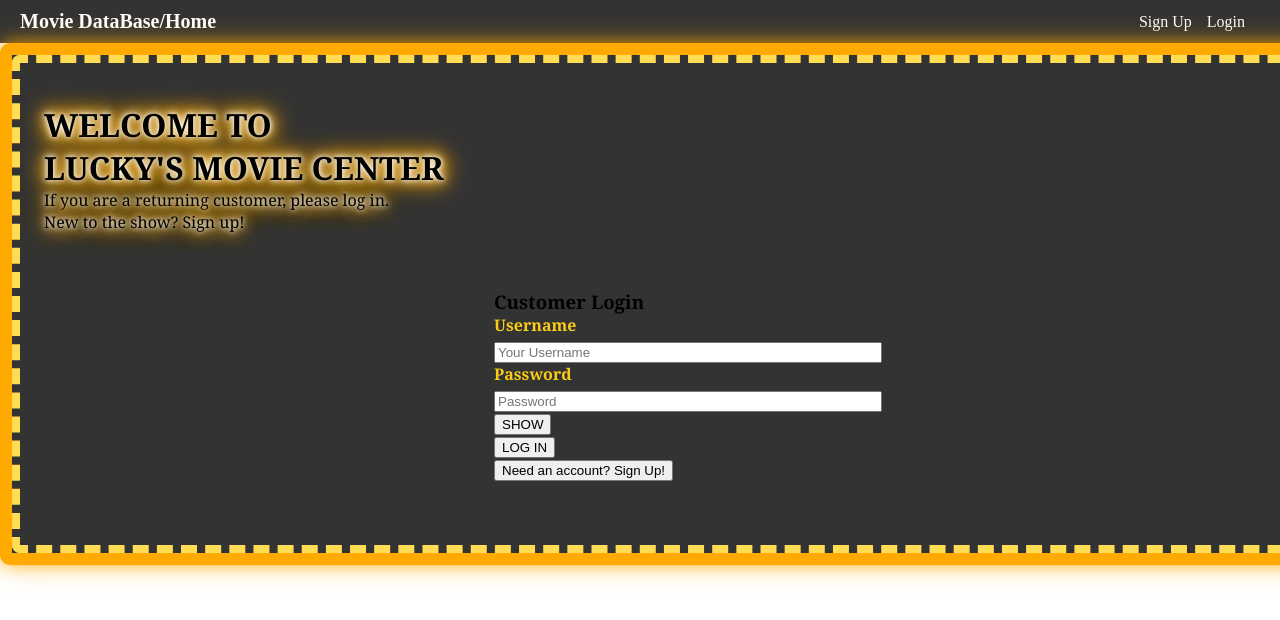
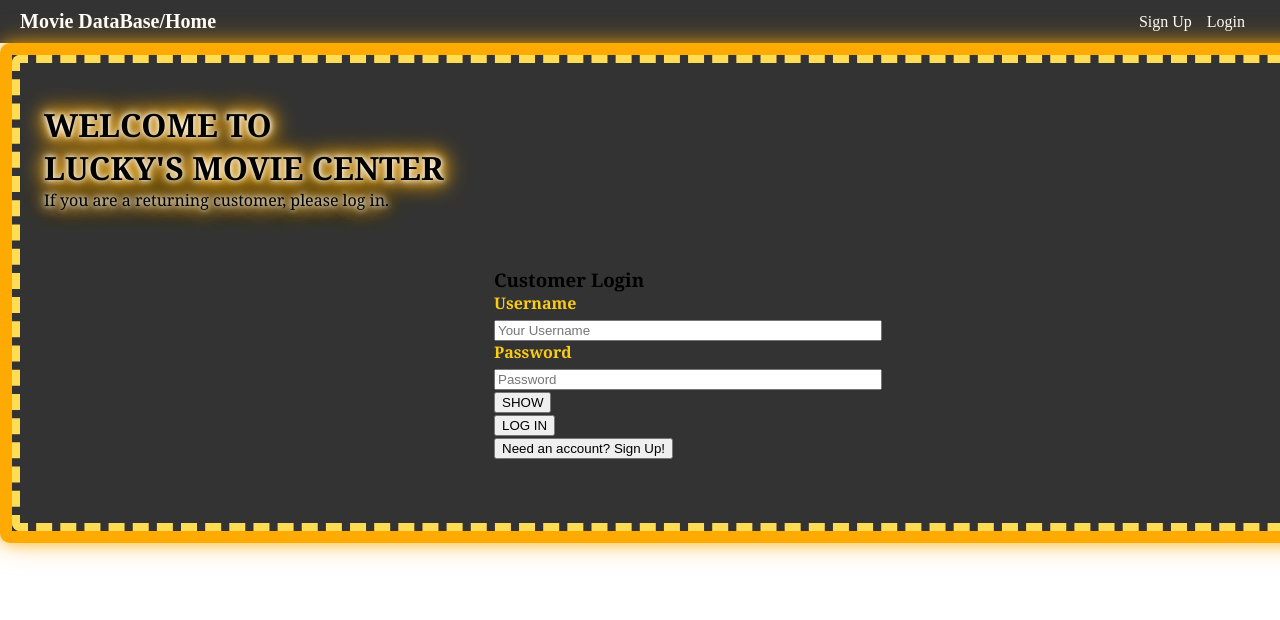
Before and after one commit to minyardlucky/MovieDB3, a React (Vite) app: page /login in a window 1280 px wide. Shown: the top 620 px of the page. Built offline with nearby package versions, Linux system fonts and the light colour scheme; no server answers.

Commit message:
removed need an account?

```diff
--- a/src/components/Login/Login.jsx
+++ b/src/components/Login/Login.jsx
@@ -102,9 +102,6 @@ function WelcomeMarquee({ children }) {
             <p>
               If you are a returning customer, please log in.
             </p>
-            <p className="text-yellow-400 font-semibold">
-              New to the show? Sign up!
-            </p>
           </div>
 
           {/* Form Content is passed as children */}
@@ -124,13 +121,6 @@ function Login({ setUser }) {
   // --- Login State ---
   const [username, setUsername] = useState("");
   const [password, setPassword] = useState("");
-
-  // --- Signup State ---
-  const [signupFirstName, setSignupFirstName] = useState("");
-  const [signupLastName, setSignupLastName] = useState("");
-  const [signupUsername, setSignupUsername] = useState("");
-  const [signupEmail, setSignupEmail] = useState("");
-  const [signupPassword, setSignupPassword] = useState("");
 
   // --- UI State ---
   const [showPassword, setShowPassword] = useState(false);
```
